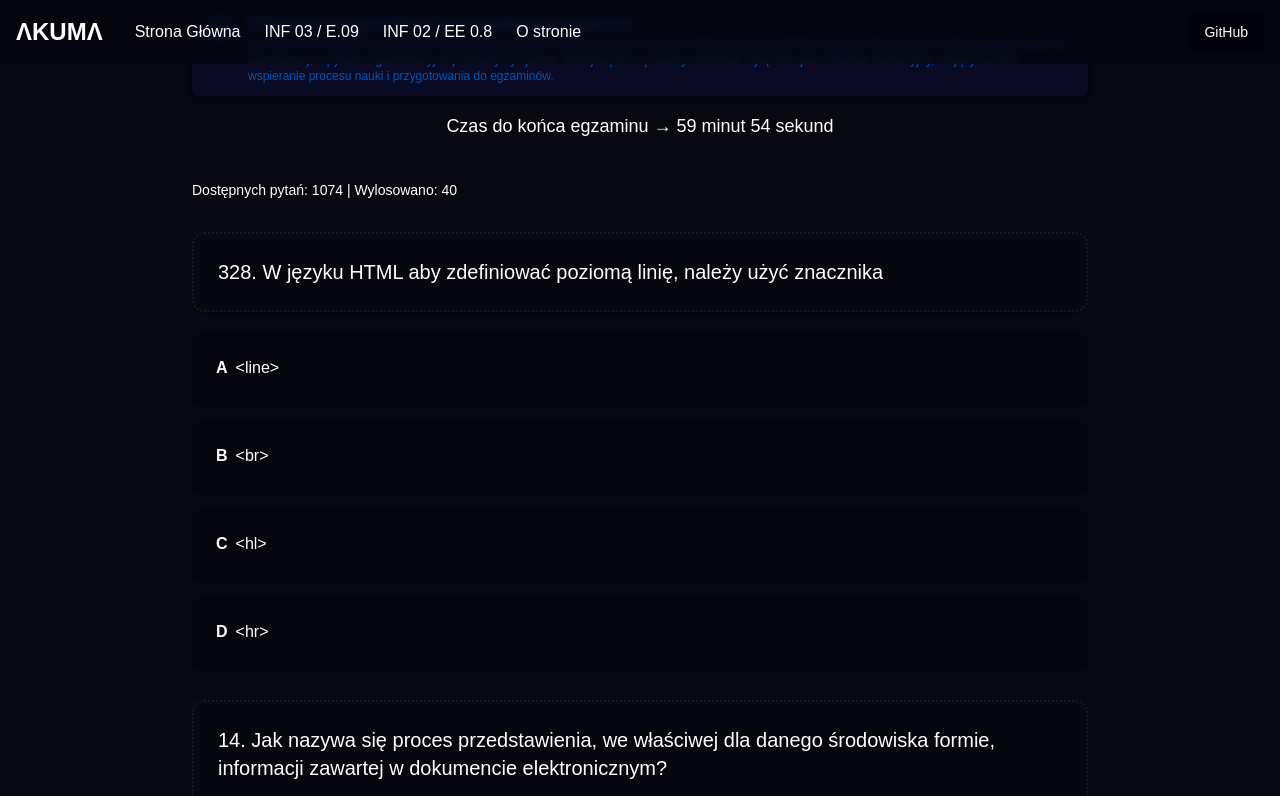
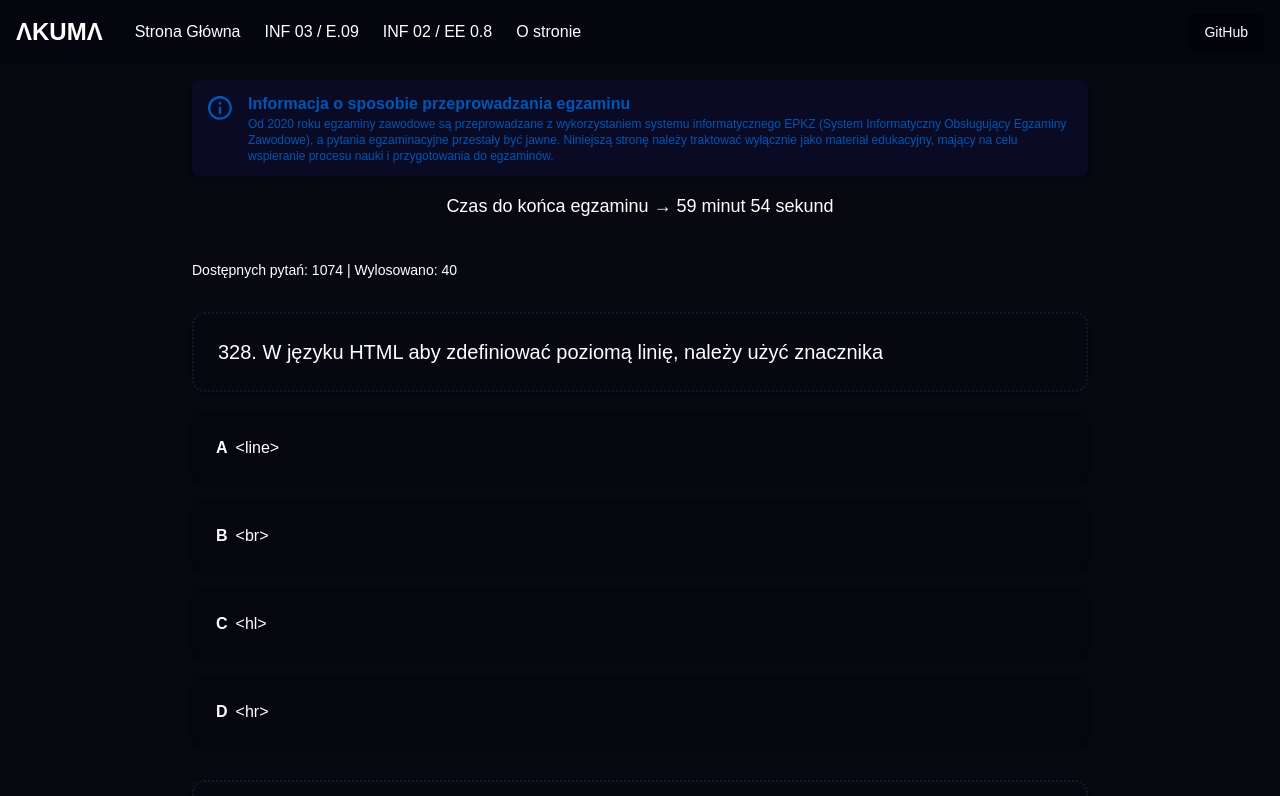
Before and after one commit to kaxuri/informatyk, a Next.js app: page /inf03 in a window 1280 px wide. Shown: the top 796 px of the page. Built offline with nearby package versions, Linux system fonts and the light colour scheme.

Commit message:
Fixed navbar hiding some elements

```diff
--- a/app/inf03/page.tsx
+++ b/app/inf03/page.tsx
@@ -90,7 +90,7 @@ export default function Quiz() {
   const percentCorrect = Math.round((correctAnswers / totalQuestions) * 100)
 
   return (
-    <div className="h-full w-full bg-[#080810] text-white ">
+    <div className="relative min-h-screen pt-20 h-full w-full bg-[#080810] text-white">
       <Navbar/>
 
       <div className="max-w-4xl mx-auto  ">
```
